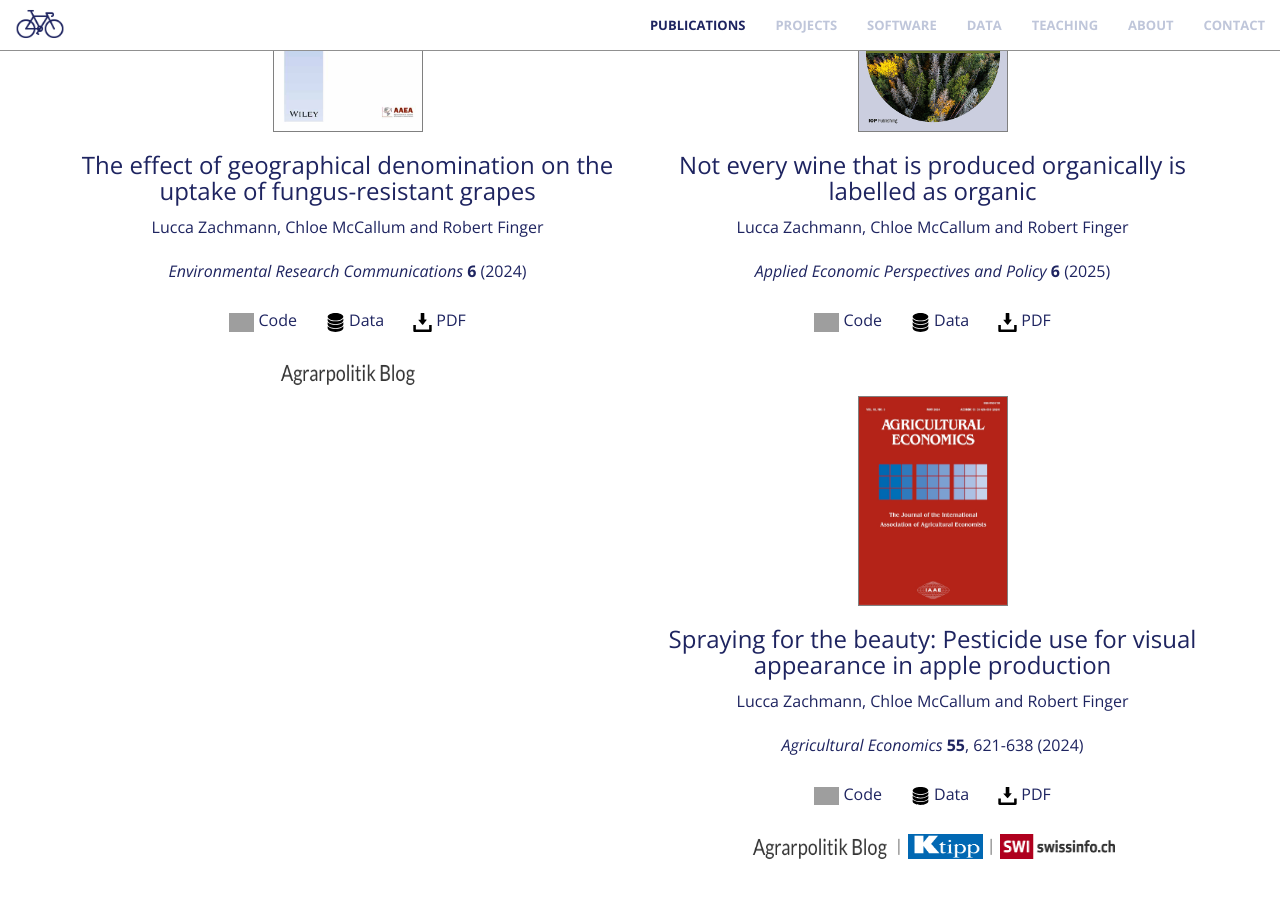
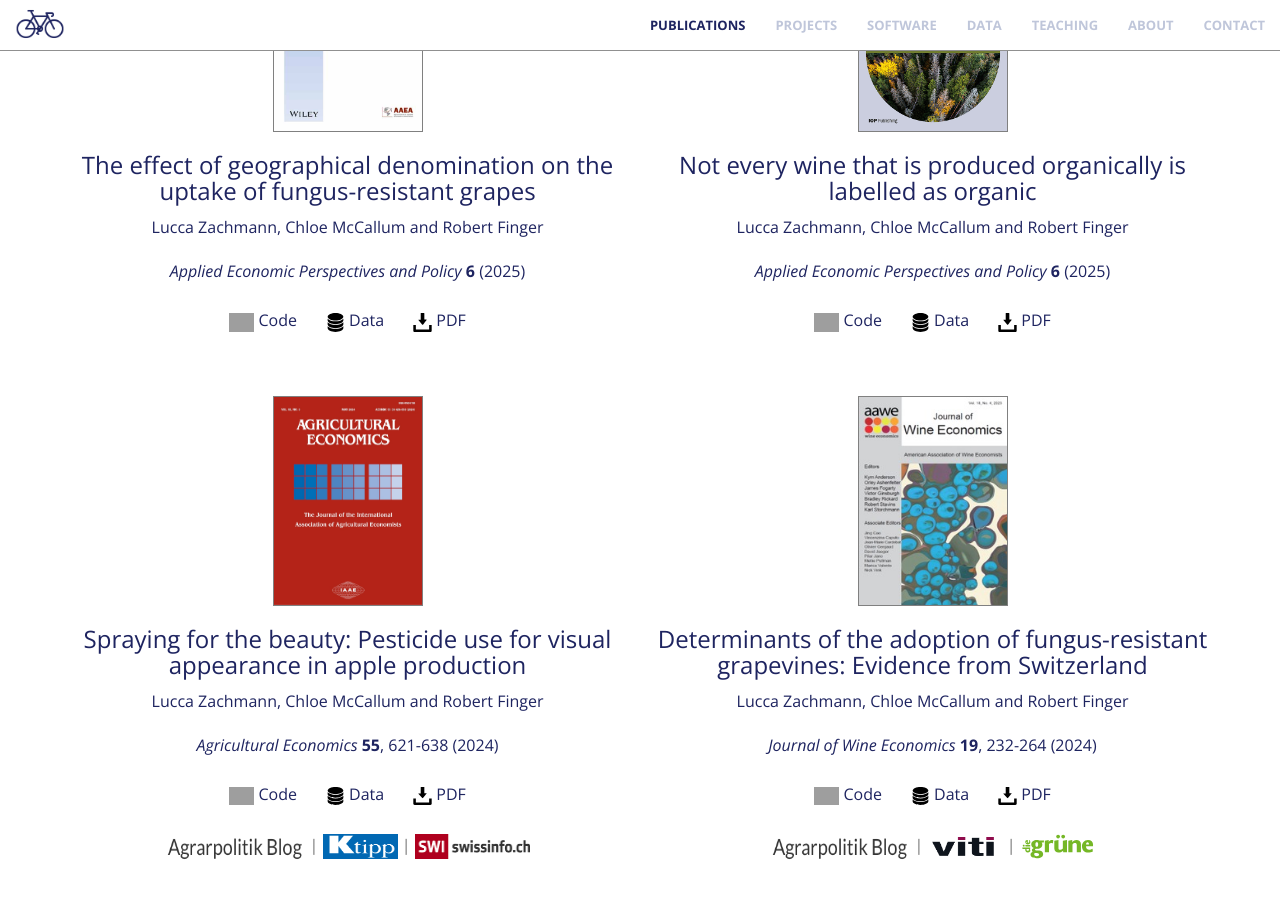
Before and after one commit to luccalino/luccalino.github.io, a Jekyll site: the page built from index.html, in a window 1280 px wide and 900 px high, scrolled down 1154 px. Built offline with Jekyll 4.4.1, drawn with Linux system fonts in a browser that asks for light colours; nearby versions of some CDN libraries; grey boxes are pictures that could not be loaded.

Commit message:
Update publications.html

```diff
--- a/_includes/publications.html
+++ b/_includes/publications.html
@@ -14,11 +14,11 @@
                       <a class="fa fa-4x wow bounceIn text-primary" href="https://iopscience.iop.org/article/10.1088/2515-7620/ad9383" target="_blank"><img title="AEPP" alt="AEPP" src="img/aepp_v2.jpg" style="cursor:pointer;border:1px solid grey;" width="150" height="210"></a>
                       <h3 style="color:#1E2460;">The effect of geographical denomination on the uptake of fungus-resistant grapes</h3>
                       <p class="text-muted" style="color:#1E2460;">Lucca Zachmann, Chloe McCallum and Robert Finger</p>
-                      <p class="text-muted" style="color:#1E2460;"><i>Environmental Research Communications</i> <b>6</b> (2024)</p>
+                      <p class="text-muted" style="color:#1E2460;"><i>Applied Economic Perspectives and Policy</i> <b>6</b> (2025)</p>
                       <p style="margin-bottom:0.15cm;"></p>
                       <p class="text-muted" style="color:#1E2460;"><a href="https://www.research-collection.ethz.ch/handle/20.500.11850/708037" target="_blank"><i><img src="img/logo/github-icon-1-logo-svgrepo-com.svg" style="cursor:pointer; height:0.5cm; weight: 0.5cm;"></i></a> Code &nbsp; &nbsp; &nbsp; <a href="https://www.research-collection.ethz.ch/handle/20.500.11850/568595" target="_blank"><i><img src="img/logo/data-storage-device-svgrepo-com.svg" style="cursor:pointer; height:0.5cm; weight: 0.5cm;"></i></a> Data &nbsp; &nbsp; &nbsp; <a href="https://iopscience.iop.org/article/10.1088/2515-7620/ad9383/pdf" target="_blank"><i><img src="img/logo/download-button-svgrepo-com.svg" style="cursor:pointer; height:0.5cm; weight: 0.5cm;"></i></a> PDF </p>
                       <p style="margin-bottom:0.15cm;"></p>
-                      <p class="text-muted"><a href="https://agrarpolitik-blog.com/2024/12/09/nicht-jeder-biologisch-erzeugte-wein-ist-mit-dem-biolabel-gekennzeichnet/" target="_blank"><img src="/img/agrarpolitik_blog.png" style="cursor:pointer" width="140" height="30"></a></p>
+                      <!--<p class="text-muted"><a href="https://agrarpolitik-blog.com/2024/12/09/nicht-jeder-biologisch-erzeugte-wein-ist-mit-dem-biolabel-gekennzeichnet/" target="_blank"><img src="/img/agrarpolitik_blog.png" style="cursor:pointer" width="140" height="30"></a></p>-->
                       <p style="margin-bottom:1cm;"></p>
            </div>
            <div class="col-md-6 mb-4 text-center d-flex align-items-stretch">
```
